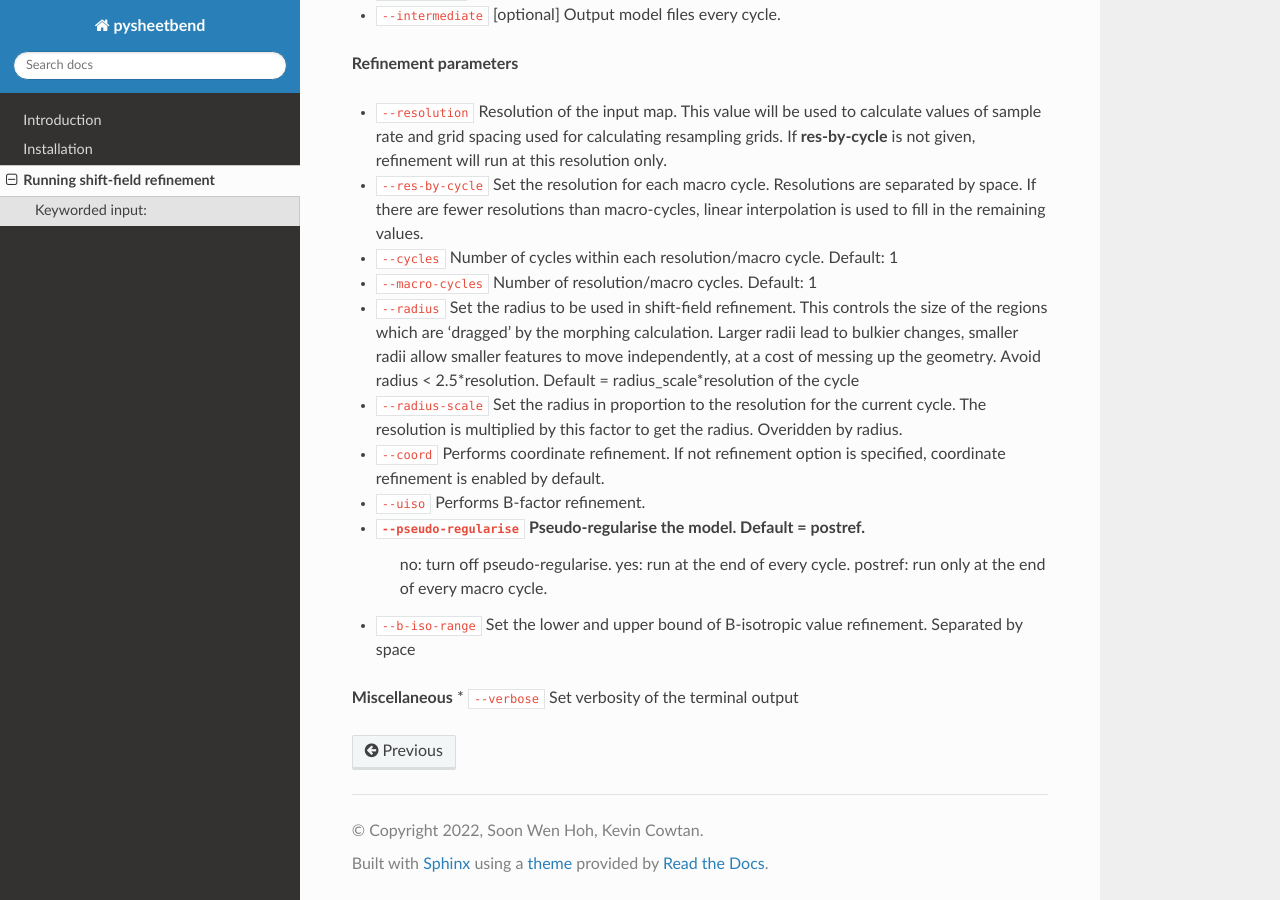
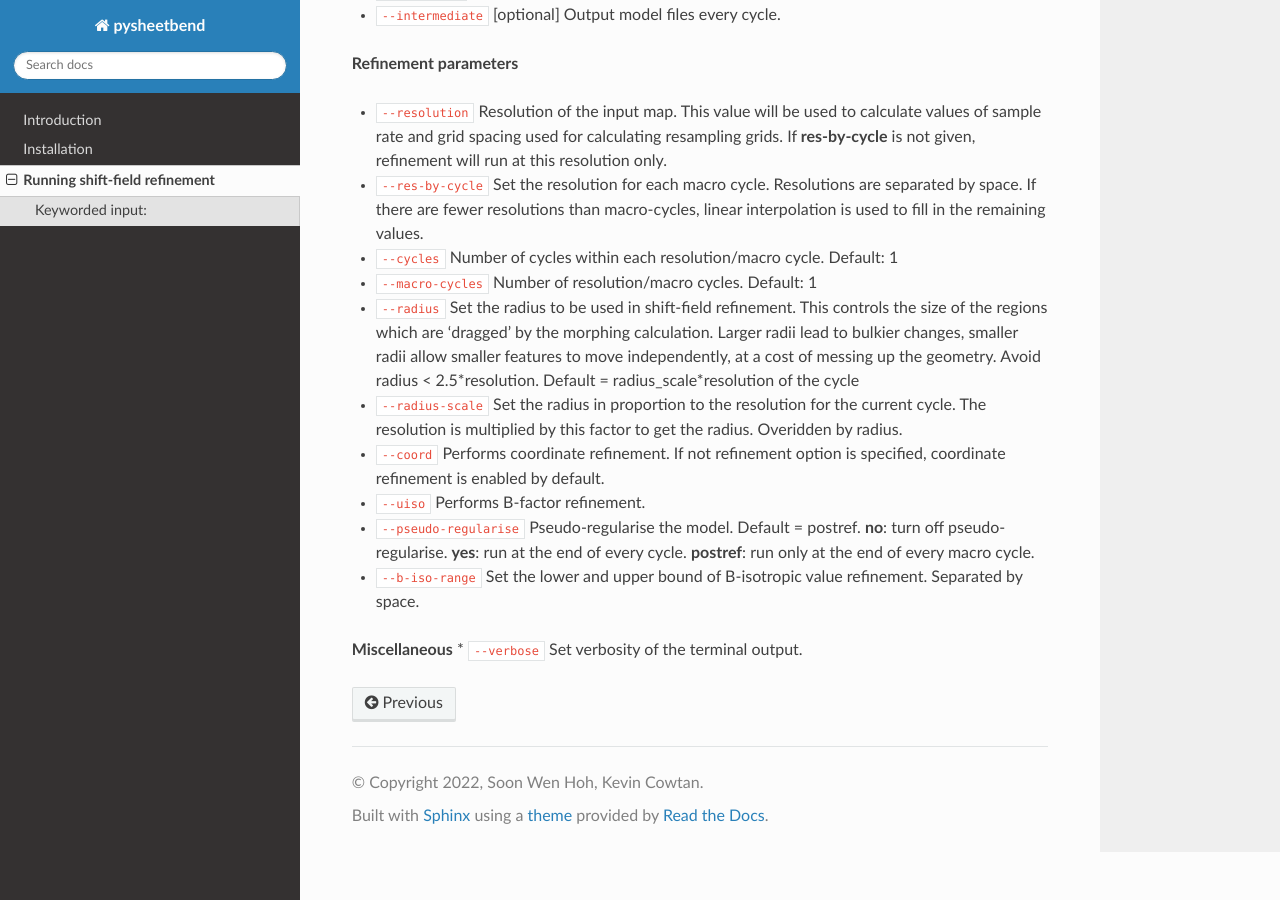
Before and after one commit to scotthoh/pysheetbend, a Sphinx documentation site: the page built from docs/shiftfield.rst, in a window 1280 px wide and 900 px high, scrolled down 1565 px. Built offline with Sphinx 7.4.7 and the Read the Docs theme 2.0.0, drawn with Linux system fonts in a browser that asks for light colours; some of the changed lines change nothing that is shown.

Commit message:
minor fixes documentation

```diff
--- a/docs/shiftfield.rst
+++ b/docs/shiftfield.rst
@@ -68,11 +68,8 @@ Keyworded input:
 * ``--radius-scale`` Set the radius in proportion to the resolution for the current cycle. The resolution is multiplied by this factor to get the radius. Overidden by radius.
 * ``--coord`` Performs coordinate refinement. If not refinement option is specified, coordinate refinement is enabled by default.
 * ``--uiso`` Performs B-factor refinement.
-* ``--pseudo-regularise`` Pseudo-regularise the model. Default = postref.
-                          no: turn off pseudo-regularise.
-                          yes: run at the end of every cycle.
-                          postref: run only at the end of every macro cycle.
-* ``--b-iso-range`` Set the lower and upper bound of B-isotropic value refinement. Separated by space
+* ``--pseudo-regularise`` Pseudo-regularise the model. Default = postref. **no**: turn off pseudo-regularise. **yes**: run at the end of every cycle. **postref**: run only at the end of every macro cycle.
+* ``--b-iso-range`` Set the lower and upper bound of B-isotropic value refinement. Separated by space.
 
 **Miscellaneous**
-* ``--verbose`` Set verbosity of the terminal output
+* ``--verbose`` Set verbosity of the terminal output.
```
